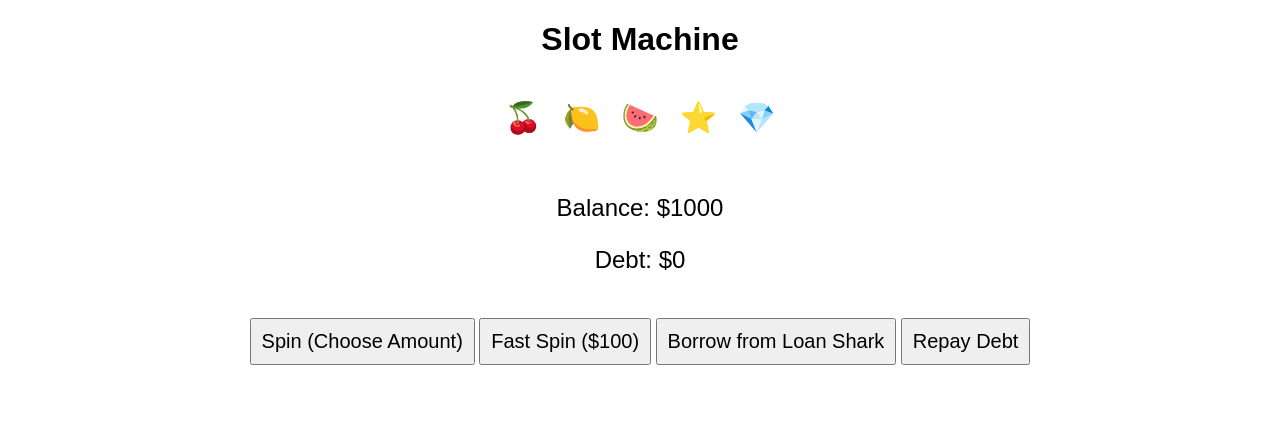
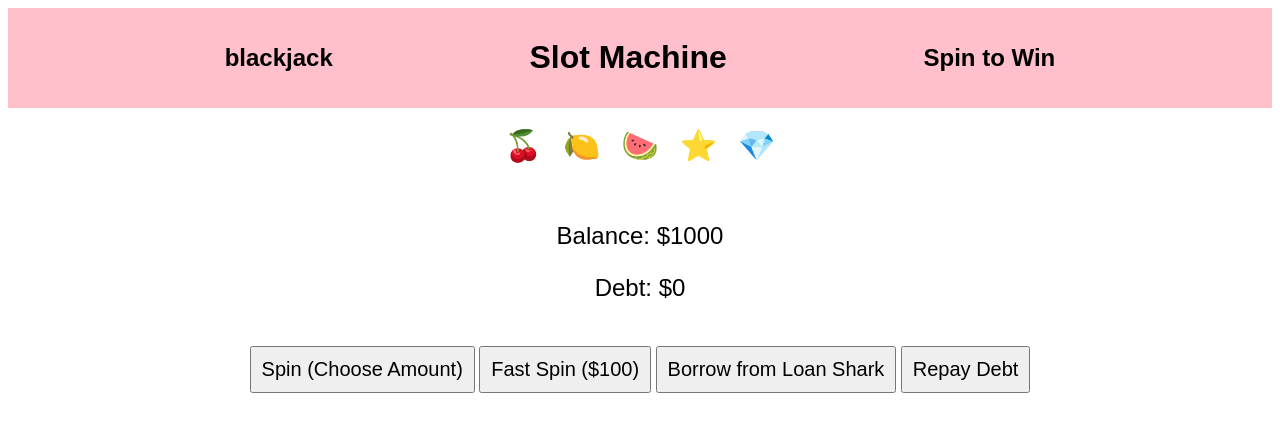
Before and after one commit to herrrscher/deepdive-4, a plain HTML site: page index.html in a window 1280 px wide. Drawn offline with Linux system fonts and the light colour scheme.

Commit message:
something

```diff
--- a/index.html
+++ b/index.html
@@ -5,7 +5,11 @@
 <link rel="stylesheet" href="style.css">
 </head>
 <body>
+    <div id="header">
+        <h2>blackjack</h2>
     <h1>Slot Machine</h1>
+    <h2>Spin to Win</h2>
+    </div>
     <div id="slot-machine">
         <span class="slot" id="slot1">🍒</span>
         <span class="slot" id="slot2">🍋</span>
--- a/style.css
+++ b/style.css
@@ -1,12 +1,26 @@
         body { text-align: center; font-family: Arial, sans-serif; }
+
         #slot-machine { font-size: 30px; margin: 20px; display: inline-block; }
+
         .slot { display: inline-block; width: 50px; height: 50px; text-align: center; }
+
         #balance, #debt { font-size: 24px; }
+
         button { font-size: 20px; padding: 10px; margin-top: 20px; }
+
         @keyframes spin {
             0% { transform: rotateX(0deg); }
             100% { transform: rotateX(360deg); }
         }
+
         .spinning {
             animation: spin 0.5s ease-in-out;
         }
+
+    #header {
+        display: flex;
+        background-color: pink;
+        align-items: center;
+        padding: 10px 20px;
+        justify-content: space-evenly;
+    }
```
